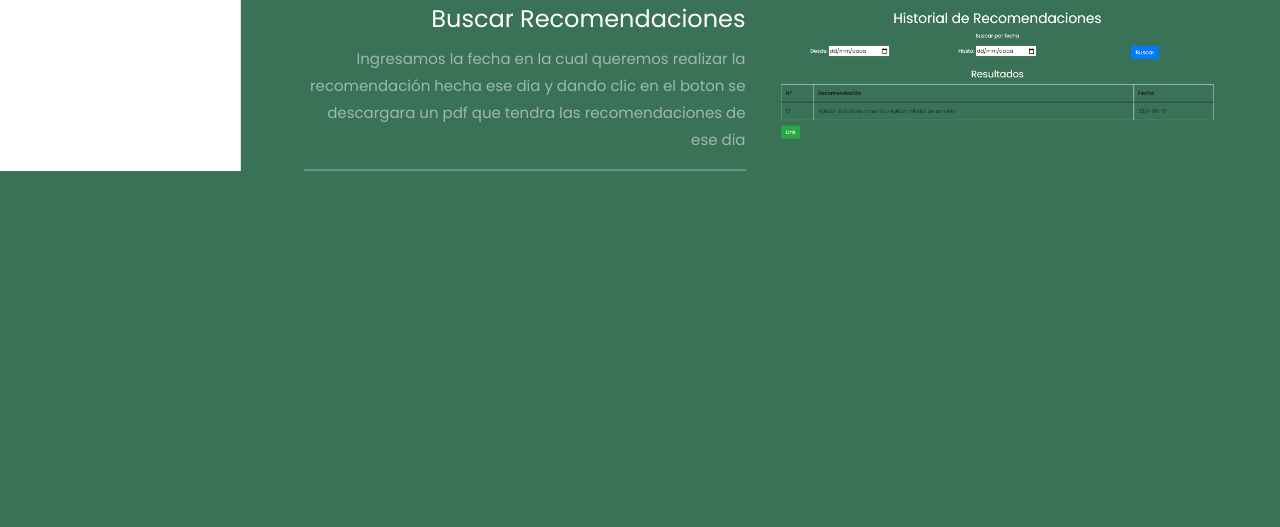
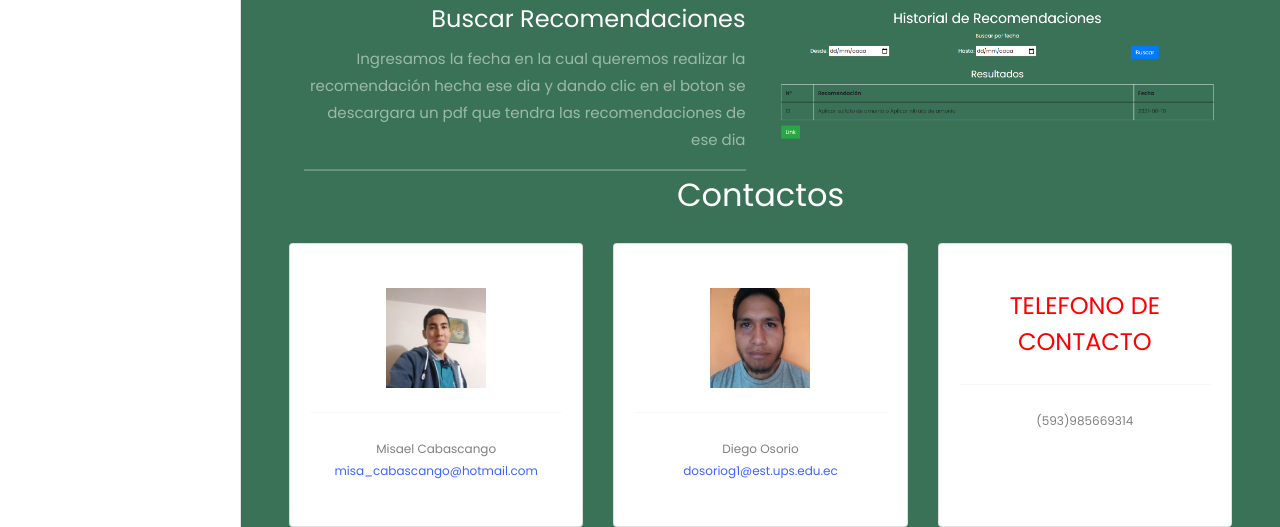
Before and after one commit to dgosoriog/recomendador, a Flask app: template app/templates/help.html in a window 1280 px wide. Shown: the part 1528-2055 px from the top of the page. Before the commit the page ends 1699 px from the top, so only its background shows below. Run offline with Flask 2, Linux system fonts and the light colour scheme; the template is opened without the code that fills it, so the values that code supplies are empty; some libraries are stand-ins or nearby versions.

Commit message:
creadores

```diff
--- a/app/templates/help.html
+++ b/app/templates/help.html
@@ -89,6 +89,52 @@
 
             </div>
         </section>
+ <!-- Contact-->
+        <section class="contact-section bg-black">
+            <div class="container px-4 px-lg-5">
+                <h2 class="text-white mb-4" align="center">Contactos</h2>
+
+                <div class="row gx-4 gx-lg-5">
+                    <div class="col-md-4 mb-3 mb-md-0">
+                        <div class="card py-4 h-100">
+                            <div class="card-body text-center">
+                                <i class="fas fa-map-marked-alt text-primary mb-2"></i>
+                                <img class="img-fluid" src="static/images/misa.jpg" width="100" />
+                                <hr class="my-4 mx-auto" />
+                                <div class="small text-black-50">Misael Cabascango</div>
+                                <div class="small text-black-50"><a href="#!">misa_cabascango@hotmail.com</a></div>
+                            </div>
+                        </div>
+                    </div>
+                    <div class="col-md-4 mb-3 mb-md-0">
+                        <div class="card py-4 h-100">
+                            <div class="card-body text-center">
+                                <i class="fas fa-envelope text-primary mb-2"></i>
+                                <img class="img-fluid" src="static/images/diego.jpg" width="100" />
+                                <hr class="my-4 mx-auto" />
+                                <div class="small text-black-50">Diego Osorio</div>
+                                <div class="small text-black-50"><a href="#!">dosoriog1@est.ups.edu.ec</a></div>
+                            </div>
+                        </div>
+                    </div>
+                    <div class="col-md-4 mb-3 mb-md-0">
+                        <div class="card py-4 h-100">
+                            <div class="card-body text-center">
+                                <i class="fas fa-mobile-alt text-primary mb-2"></i>
+                                <h4 class="text-uppercase m-0" style="color: red;">Telefono de contacto</h4>
+                                <hr class="my-4 mx-auto" />
+                                <div class="small text-black-50">(593)985669314</div>
+                            </div>
+                        </div>
+                    </div>
+                </div>
+                <div class="social d-flex justify-content-center">
+                    <a class="mx-2" href="#!"><i class="fab fa-twitter"></i></a>
+                    <a class="mx-2" href="#!"><i class="fab fa-facebook-f"></i></a>
+                    <a class="mx-2" href="#!"><i class="fab fa-github"></i></a>
+                </div>
+            </div>
+        </section>
 
 {% endblock content %}
 {% block footer %}
```
Also changed, not shown: app/static/images/diego.jpg (added), app/static/images/misa.jpg (added).
